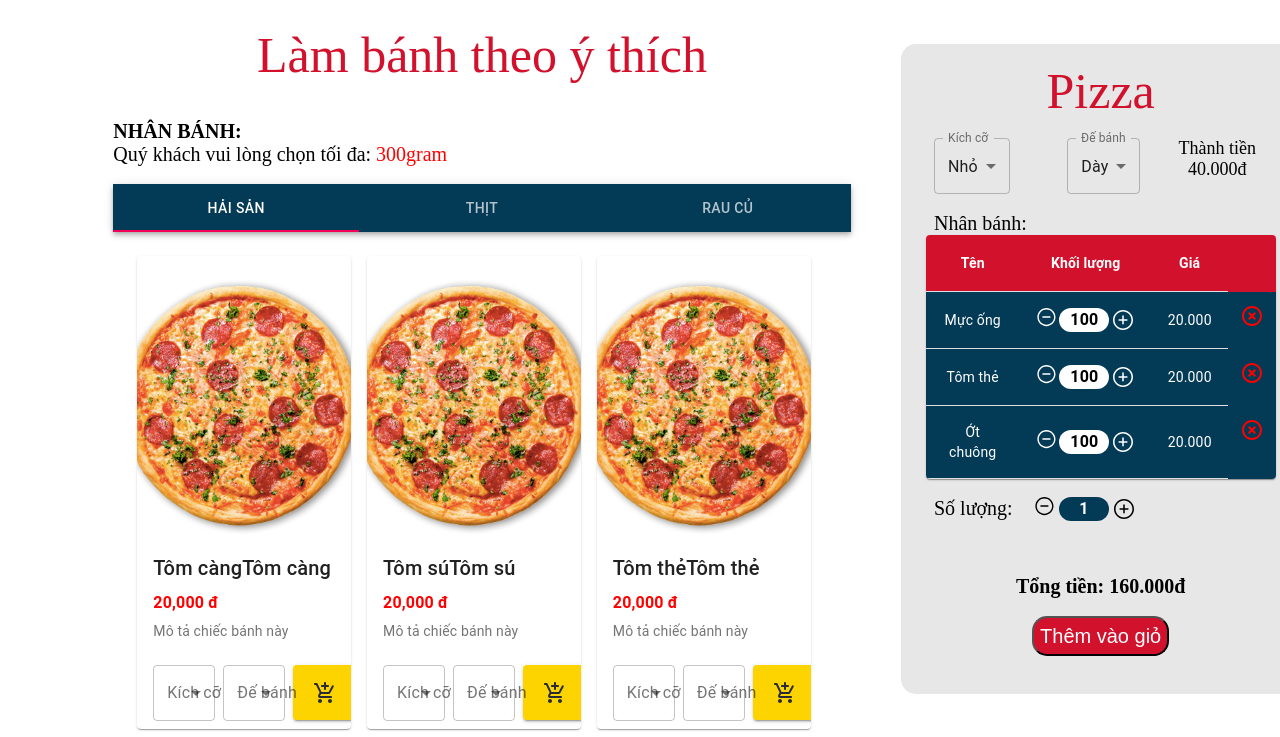
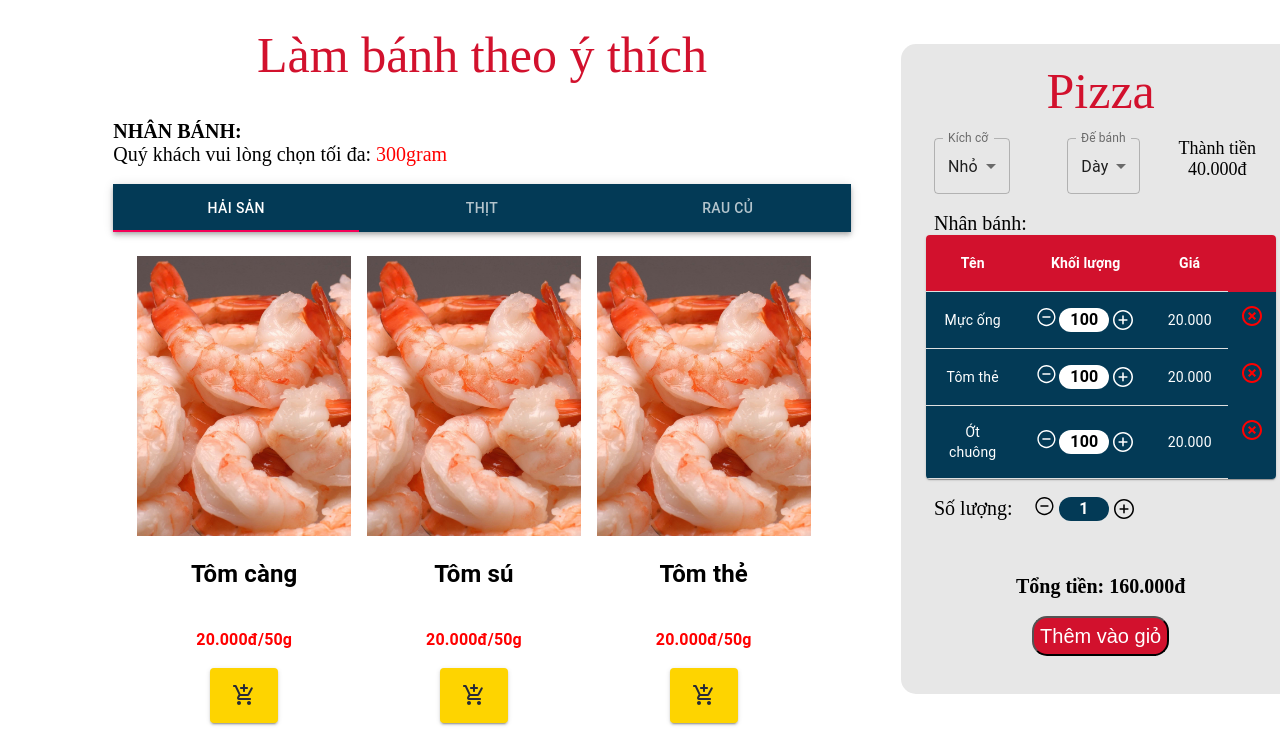
Before and after one commit to ndhungw/pizza-online, a React (Create React App) app: page /make-pizza in a window 1280 px wide. Shown: the top 737 px of the page. Built offline with nearby package versions, Linux system fonts and the light colour scheme; a web font is replaced by a local one.

Commit message:
Mmake pizza

```diff
--- a/src/components/Ingredient/IngreCard.js
+++ b/src/components/Ingredient/IngreCard.js
@@ -1,5 +1,4 @@
-import React, { useState } from "react";
-// Material-ui core
+import React from "react";
 import Card from "@material-ui/core/Card";
 import CardActionArea from "@material-ui/core/CardActionArea";
 import CardActions from "@material-ui/core/CardActions";
@@ -9,24 +8,9 @@ import Typography from "@material-ui/core/Typography";
 import { Button } from "@material-ui/core";
 import { makeStyles } from "@material-ui/core/styles";
 import AddShoppingCartRoundedIcon from "@material-ui/icons/AddShoppingCartRounded";
-// react-router-dom
-import { NavLink } from "react-router-dom";
-// From this project
-import pizzaImgUrl from "../../assets/img/pizzaImg.png";
-import SimpleSelect from "./SimpleSelect";
+
 
 const useStyles = makeStyles((theme) => ({
-  root: {
-    maxWidth: 300,
-  },
-  name: {
-    textDecoration: "none",
-    color: "inherit",
-  },
-  price: {
-    color: "red",
-    fontWeight: "bold",
-  },
   cardActions: {
     display: "flex",
     justifyContent: "space-between",
@@ -41,60 +25,21 @@ const useStyles = makeStyles((theme) => ({
   },
 }));
 
-export default function PizzaCard({ name, price }) {
+export default function IngreCard({ name, price, image}) {
   const classes = useStyles();
-  const sizeOptions = ["Nhỏ", "Vừa", "Lớn"];
-  const crustOptions = ["Dày", "Giòn"];
-  const [sizeOption, setSizeOption] = useState(0);
-  const [crustOption, setCrustOption] = useState(0);
 
   return (
-    <Card className={classes.root}>
+    <Card class="contentCenter">
       <CardActionArea>
-        <CardMedia
-          component="img"
-          alt="pizza image"
-          height="280"
-          image={pizzaImgUrl}
+        <CardMedia component="img" alt="pizza image" height="280" image={image}
         />
       </CardActionArea>
-      <CardContent>
-        <Typography
-          gutterBottom
-          variant="h6"
-          component="h2"
-          className={classes.name}
-        >
-          <NavLink to={`/pizzas/${name}`} className={classes.name}>
-            {name}
-          </NavLink>
-          {name}
-        </Typography>
-        <Typography gutterBottom className={classes.price}>
-          {price},000 đ
-        </Typography>
-        <Typography variant="body2" color="textSecondary" component="p">
-          Mô tả chiếc bánh này
-        </Typography>
+      <CardContent class="contentCenter">
+        <Typography gutterBottom variant="h6" component="h2" class="name"> {name} </Typography>
+        <Typography gutterBottom class="price"> {price}.000đ/50g</Typography>
       </CardContent>
-      <CardActions className={classes.cardActions}>
-        <SimpleSelect
-          label="Kích cỡ"
-          defaultOptionValue={sizeOption}
-          options={sizeOptions}
-          setOption={setSizeOption}
-        />
-        <SimpleSelect
-          defaultOptionValue={crustOption}
-          label="Đế bánh"
-          options={crustOptions}
-          setOption={setCrustOption}
-        />
-        <Button
-          className={classes.addCardButton}
-          variant="contained"
-          size="large"
-        >
+      <CardActions class="cardActions">
+        <Button className={classes.addCardButton} variant="contained" size="large" >
           <AddShoppingCartRoundedIcon className={classes.addCartIcon} />
         </Button>
       </CardActions>
--- a/src/components/Ingredient/IngreTable.js
+++ b/src/components/Ingredient/IngreTable.js
@@ -1,4 +1,4 @@
-import React, { useState } from 'react';
+import React from 'react';
 import { makeStyles } from '@material-ui/core/styles';
 import Table from '@material-ui/core/Table';
 import TableBody from '@material-ui/core/TableBody';
```
